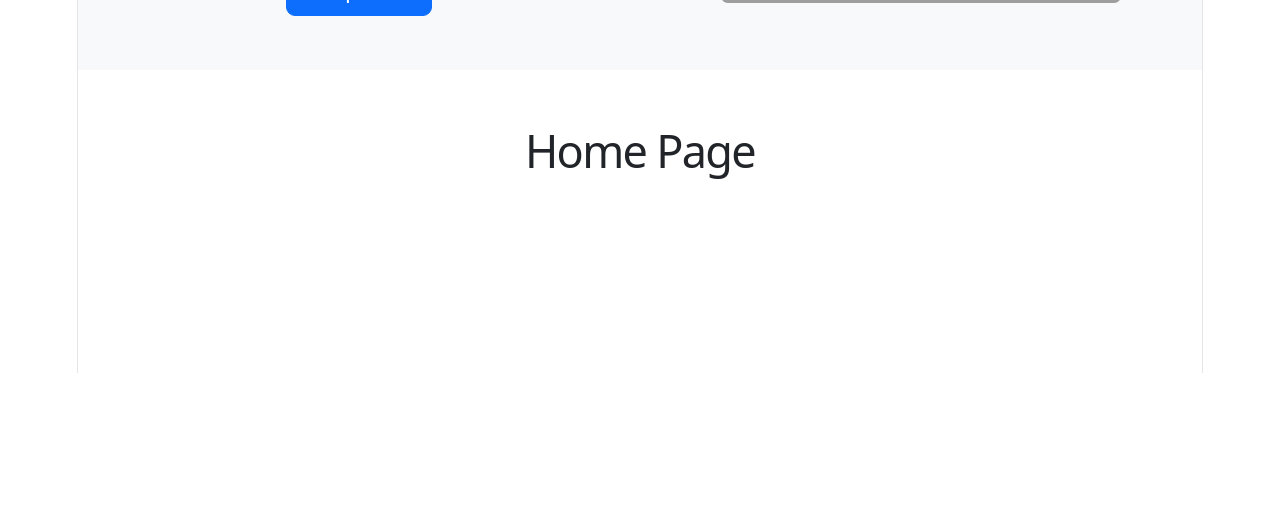
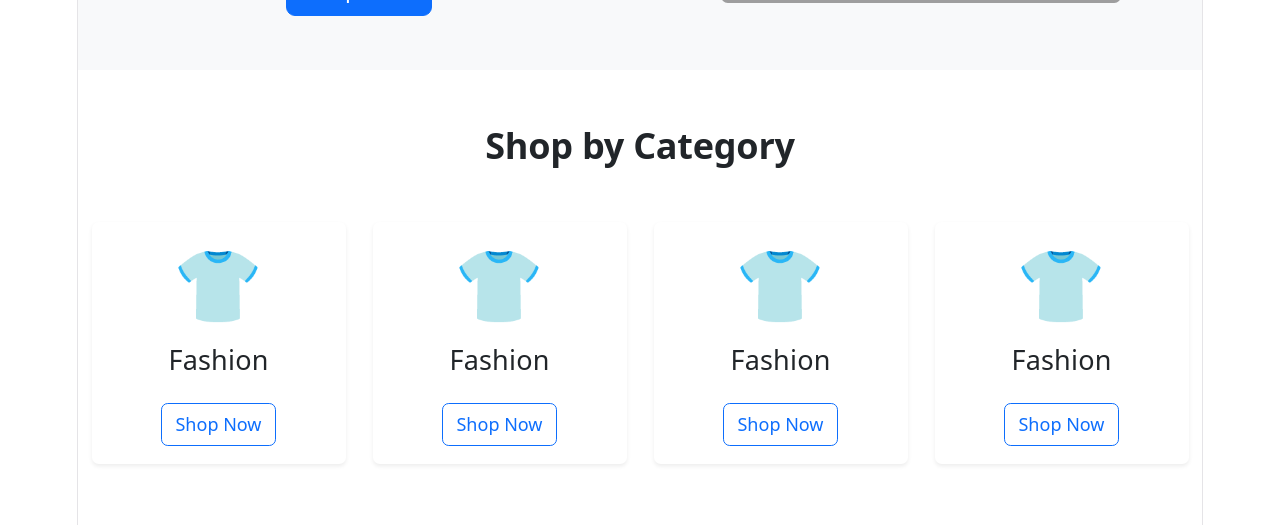
Before and after one commit to saniyamehra03/Ecommerce_intern, a React (Vite) app: page / in a window 1280 px wide. Shown: the part 427-952 px from the top of the page. Before the commit the page ends 800 px from the top, so only its background shows below. Built offline with nearby package versions, Linux system fonts and the light colour scheme; grey boxes are pictures that could not be loaded.

Commit message:
create a categorySection and categoryCard

```diff
--- a/src/components/CategoryCard.jsx
+++ b/src/components/CategoryCard.jsx
@@ -0,0 +1,25 @@
+import React from 'react'
+
+const CategoryCard = () => {
+
+  return (
+    <div className="card shadow-sm border-0 h-100">
+        <div className="card-body text-center">
+             <div className="display-3">
+          👕
+        </div>
+
+        <h4 className="mt-3">
+          Fashion
+        </h4>
+
+        <button className="btn btn-outline-primary mt-3">
+          Shop Now
+        </button>
+
+        </div>
+    </div>
+  )
+}
+
+export default CategoryCard
--- /dev/null
+++ b/src/components/CategorySection.jsx
@@ -0,0 +1,32 @@
+import CategoryCard from "./CategoryCard";
+
+const CategorySection = () => {
+  return (
+   <section className="py-5">
+        <div className="container">
+          <h2 className="text-center fw-bold mb-5">
+            Shop by Category
+            </h2>
+            <div className="row">
+                <div className="col-md-3">
+                    <CategoryCard />
+                </div>
+
+            <div className="col-md-3">
+               <CategoryCard />
+            </div>
+
+           <div className="col-md-3">
+            <CategoryCard />
+            </div>
+
+        <div className="col-md-3">
+          <CategoryCard />
+         </div>
+            </div>
+            </div>
+    </section>
+  )
+}
+
+export default CategorySection
--- a/src/components/HeroSection.jsx
+++ b/src/components/HeroSection.jsx
@@ -1,24 +1,30 @@
 import React from 'react'
-
+import { Link } from "react-router-dom";
 const HeroSection = () => {
   return (
-   <section className="bg-light py-5" >
-       <div className="container">
-           <div className="row align-items-center">
+  <section className="bg-light py-5">
+      <div className="container">
+        <div className="row align-items-center">
+            <div className="col-lg-6">
+                <h1 className="display-4 fw-bold">
+                    Discover Amazing Products
+                </h1>
+                <p className="lead text-muted mt-3">
+                      Shop the latest trends with the best prices.
+                      Fast delivery and premium quality products.
+                </p>
+                <Link to="/products" className="btn btn-primary btn-lg mt-3">
+                Shop Now
+                </Link>
             </div>
-            <h1 className="display-4">NovaCart</h1>
-            <p className="lead text-muted mt-3">
-                Discover the best products at unbeatable prices. Shop now and experience the NovaCart difference!
-            </p>
-            <a href="/products" className="btn btn-primary btn-lg mt-3">
-                Shop Now
-            </a>
+            <div className="col-lg-6 text-center">
+                <img  src="https://images.unsplash.com/photo-1523275335684-37898b6baf30?w=700"
+              className="img-fluid rounded"
+                alt="Hero"/>
+            </div>
         </div>
-        <div>
-            <img src="/path/to/hero-image.jpg" alt="Hero Image" className="img-fluid" />
-        </div>
-   </section>
-  )
-}
-
-export default HeroSection
+      </div>
+    </section>
+  );
+};
+export default HeroSection;
--- a/src/components/HeroSlider.jsx
+++ /dev/null
@@ -1,31 +0,0 @@
-import{Link}from"react-router-dom";
-const HeroSlider = () => {
-  return (
-    <section className="bg-light py-5">
-      <div className="container">
-        <div className="row align-items-center">
-            <div className="col-lg-6">
-                <h1 className="display-4 fw-bold">
-                    Discover Amazing Products
-                </h1>
-                <p className="lead text-muted mt-3">
-                      Shop the latest trends with the best prices.
-                      Fast delivery and premium quality products.
-                </p>
-                <Link to="/products" className="btn btn-primary btn-lg mt-3">
-                Shop Now
-                </Link>
-            </div>
-            <div className="col-lg-6 text-center">
-                <img  src="https://images.unsplash.com/photo-1523275335684-37898b6baf30?w=700"
-              className="img-fluid rounded"
-                alt="Hero"/>
-            </div>
-        </div>
-      </div>
-    </section>
-
-  )
-}
-
-export default HeroSlider
--- a/src/pages/Home.jsx
+++ b/src/pages/Home.jsx
@@ -1,8 +1,11 @@
-import HeroSlider from "../components/HeroSlider";
+import CategorySection from "../components/CategorySection";
+import HeroSection from "../components/HeroSection";
 const Home = () => {
   return (
    <>
-   <HeroSlider/>
+   <HeroSection/>
+   <CategorySection/>
+
    <h1 className="text-center my-5">Home Page</h1>
    </>
   )
```
